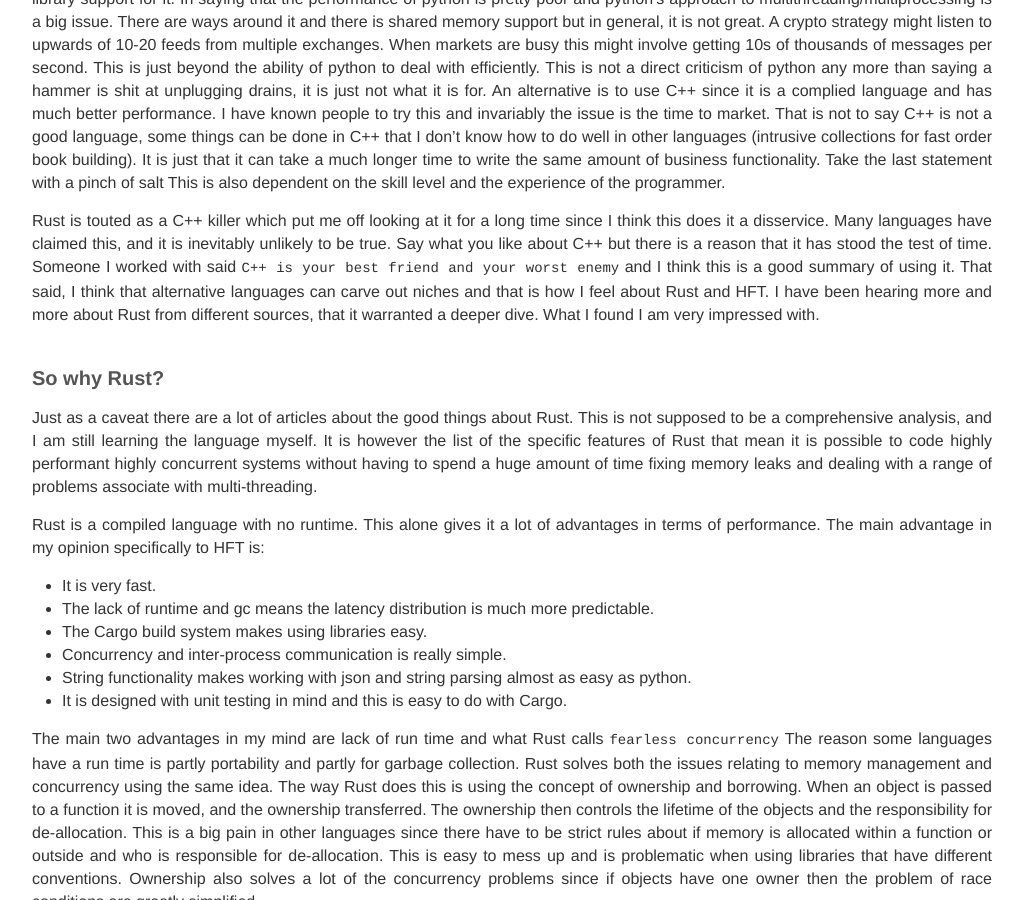
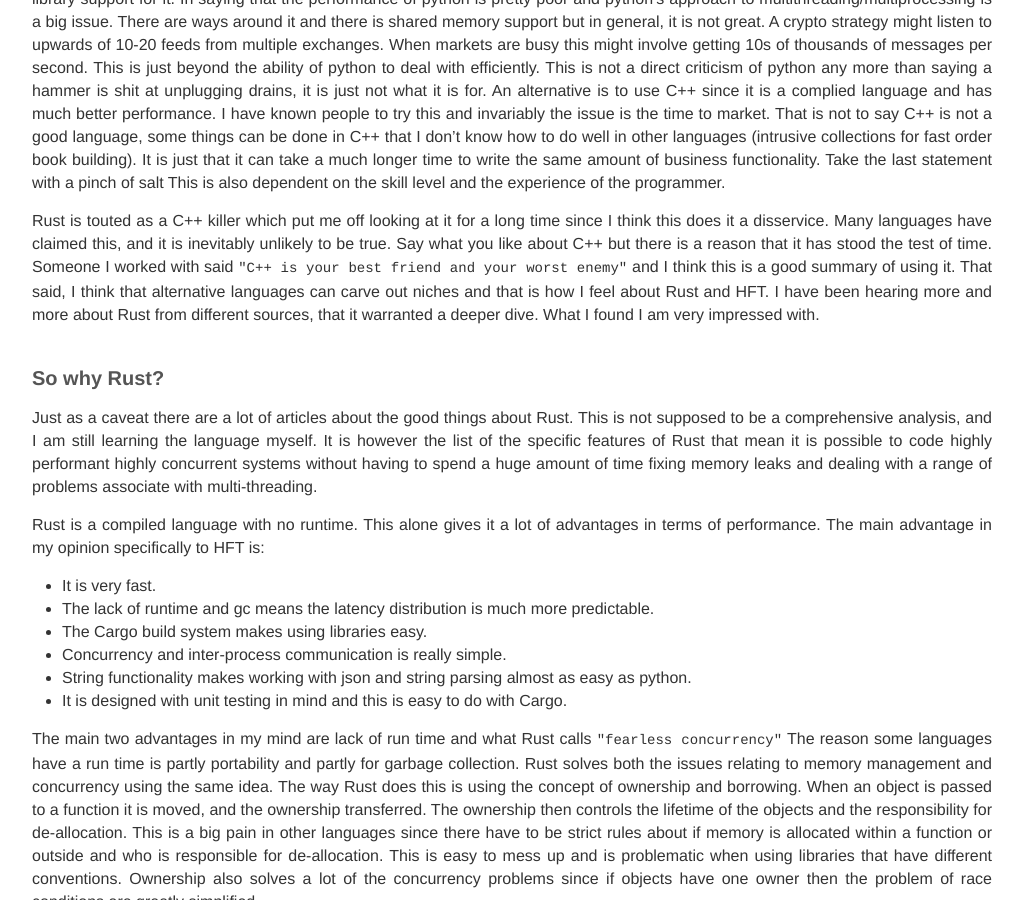
Before and after one commit to MarkRBest/markrbest.github.io, a Jekyll site: the page built from _posts/2021-05-12-hft-and-rust.md, in a window 1280 px wide and 900 px high, scrolled down 649 px. Shown: the whole window, without its empty margins (128-1151 px from the left). Built offline with Jekyll 4.4.1, drawn with Linux system fonts in a browser that asks for light colours; nearby versions of some CDN libraries; comment, search, counter and statistics services are not loaded.

Commit message:
add quotes

````diff
--- a/_posts/2021-05-12-hft-and-rust.md
+++ b/_posts/2021-05-12-hft-and-rust.md
@@ -32,7 +32,7 @@
 
 Rust is touted as a C++ killer which put me off looking at it for a long time since I think this does it a disservice.
 Many languages have claimed this, and it is inevitably unlikely to be true. Say what you like about C++ but there is a reason that it has stood the test of time.
-Someone I worked with said ```C++ is your best friend and your worst enemy``` and I think this is a good summary of using it.
+Someone I worked with said ```"C++ is your best friend and your worst enemy"``` and I think this is a good summary of using it.
 That said, I think that alternative languages can carve out niches and that is how I feel about Rust and HFT.
 I have been hearing more and more about Rust from different sources, that it warranted a deeper dive. What I found I am very impressed with.
 
@@ -52,7 +52,7 @@
 - String functionality makes working with json and string parsing almost as easy as python.
 - It is designed with unit testing in mind and this is easy to do with Cargo.
 
-The main two advantages in my mind are lack of run time and what Rust calls ```fearless concurrency ```
+The main two advantages in my mind are lack of run time and what Rust calls ```"fearless concurrency" ```
 The reason some languages have a run time is partly portability and partly for garbage collection. Rust solves both the issues relating to memory management and concurrency using the same idea.
 The way Rust does this is using the concept of ownership and borrowing. When an object is passed to a function it is moved, and the ownership transferred. The ownership then controls the lifetime of the objects and the responsibility for de-allocation.
 This is a big pain in other languages since there have to be strict rules about if memory is allocated within a function or outside and who is responsible for de-allocation. This is easy to mess up and is problematic when using libraries that have different conventions.
````
